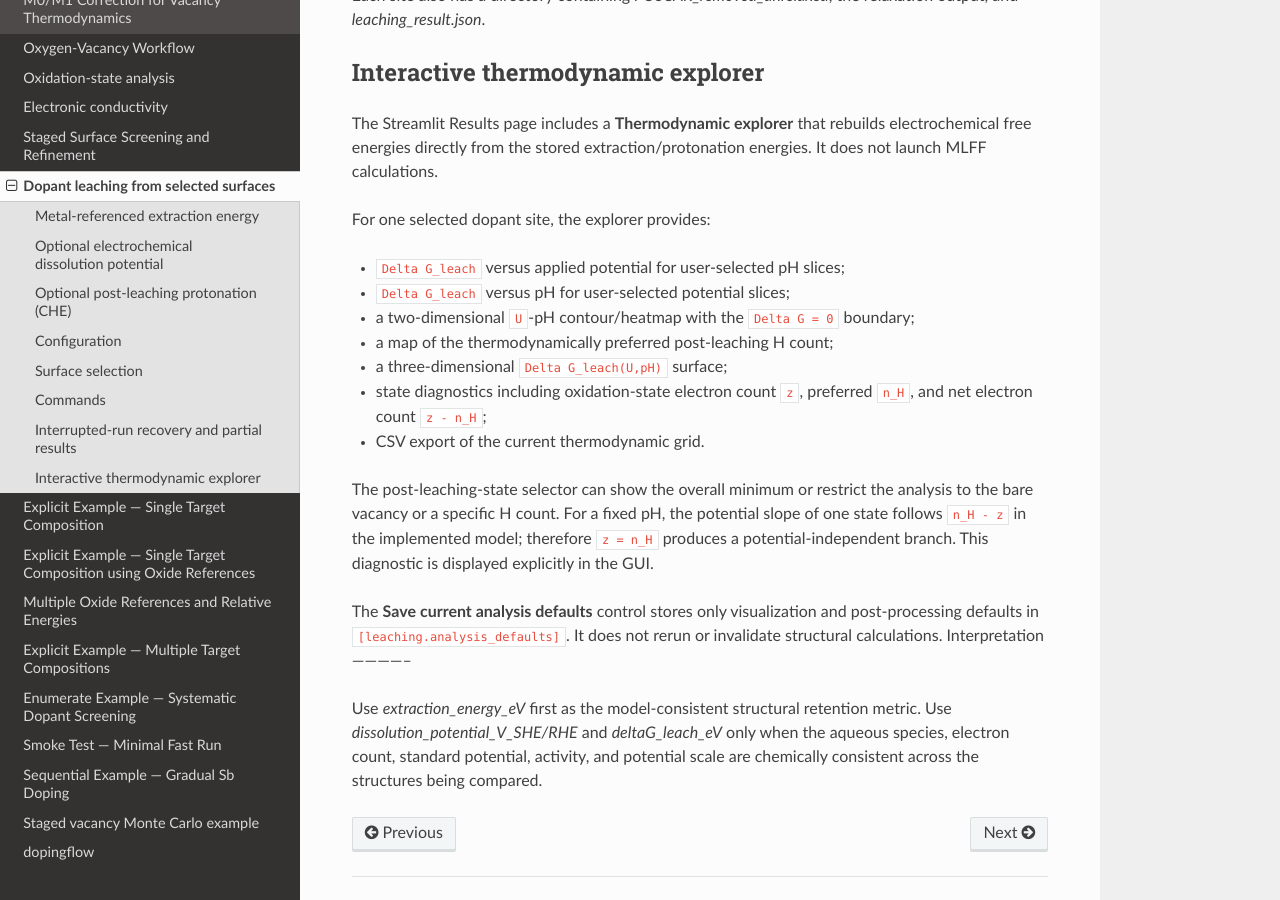
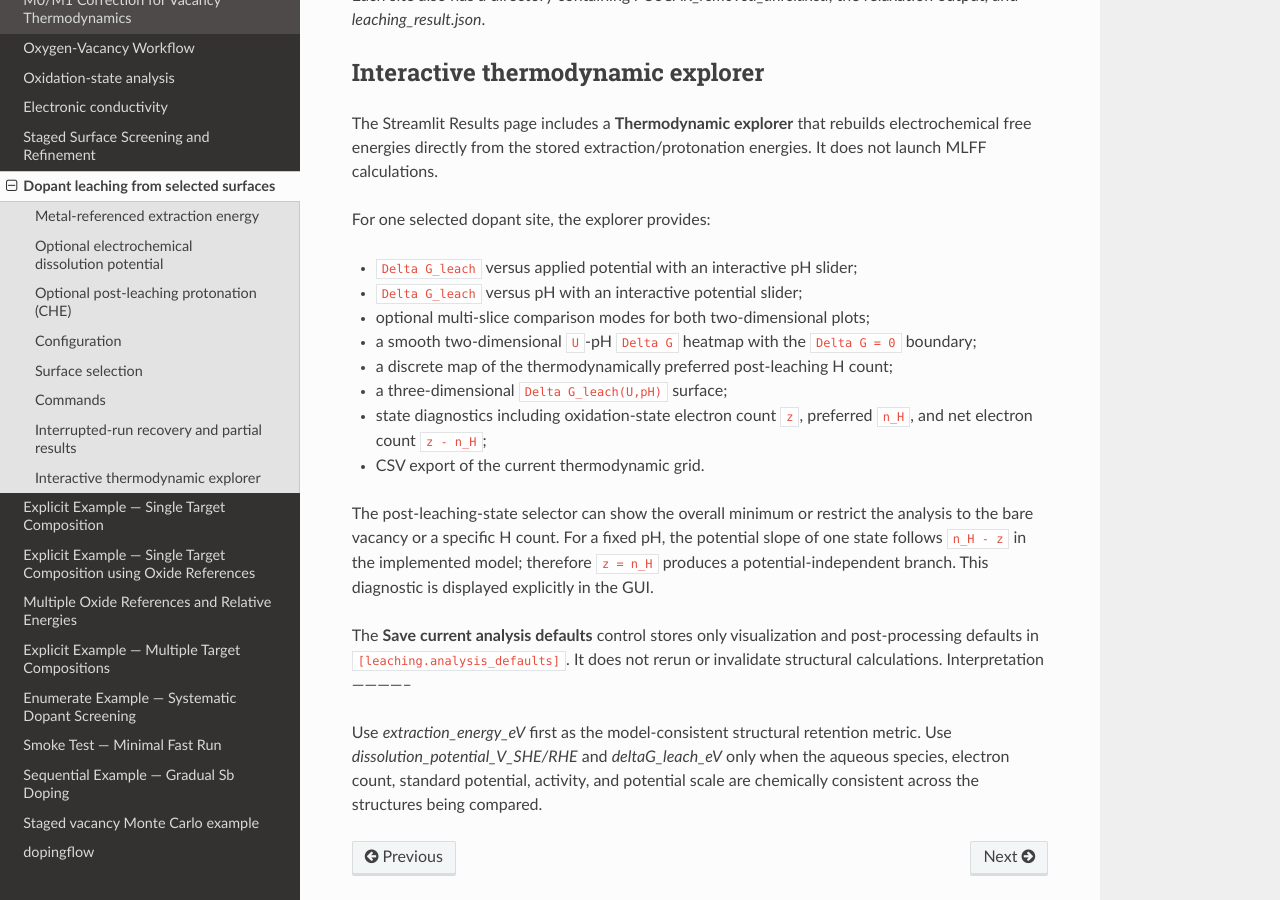
Before and after one commit to KazemZh/dopingflow, a Sphinx documentation site: the page built from docs/source/methods/leaching.rst, in a window 1280 px wide and 900 px high, scrolled down 6991 px. Built offline with Sphinx 7.4.7 and the Read the Docs theme 3.1.0, drawn with Linux system fonts in a browser that asks for light colours.

Commit message:
Document slider slices and smooth leaching heatmap

```diff
--- a/docs/source/methods/leaching.rst
+++ b/docs/source/methods/leaching.rst
@@ -394,10 +394,11 @@ energies. It does not launch MLFF calculations.
 
 For one selected dopant site, the explorer provides:
 
-* ``Delta G_leach`` versus applied potential for user-selected pH slices;
-* ``Delta G_leach`` versus pH for user-selected potential slices;
-* a two-dimensional ``U``-pH contour/heatmap with the ``Delta G = 0`` boundary;
-* a map of the thermodynamically preferred post-leaching H count;
+* ``Delta G_leach`` versus applied potential with an interactive pH slider;
+* ``Delta G_leach`` versus pH with an interactive potential slider;
+* optional multi-slice comparison modes for both two-dimensional plots;
+* a smooth two-dimensional ``U``-pH ``Delta G`` heatmap with the ``Delta G = 0`` boundary;
+* a discrete map of the thermodynamically preferred post-leaching H count;
 * a three-dimensional ``Delta G_leach(U,pH)`` surface;
 * state diagnostics including oxidation-state electron count ``z``, preferred
   ``n_H``, and net electron count ``z - n_H``;
```
